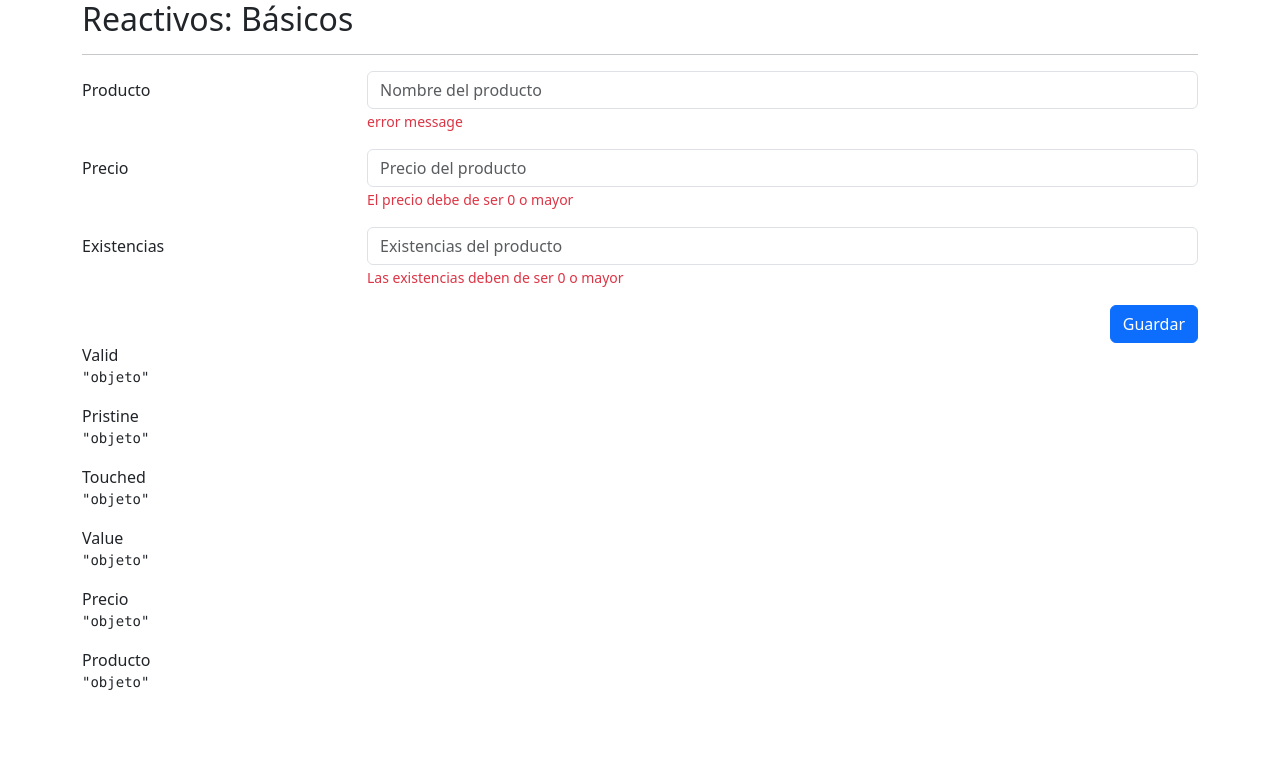
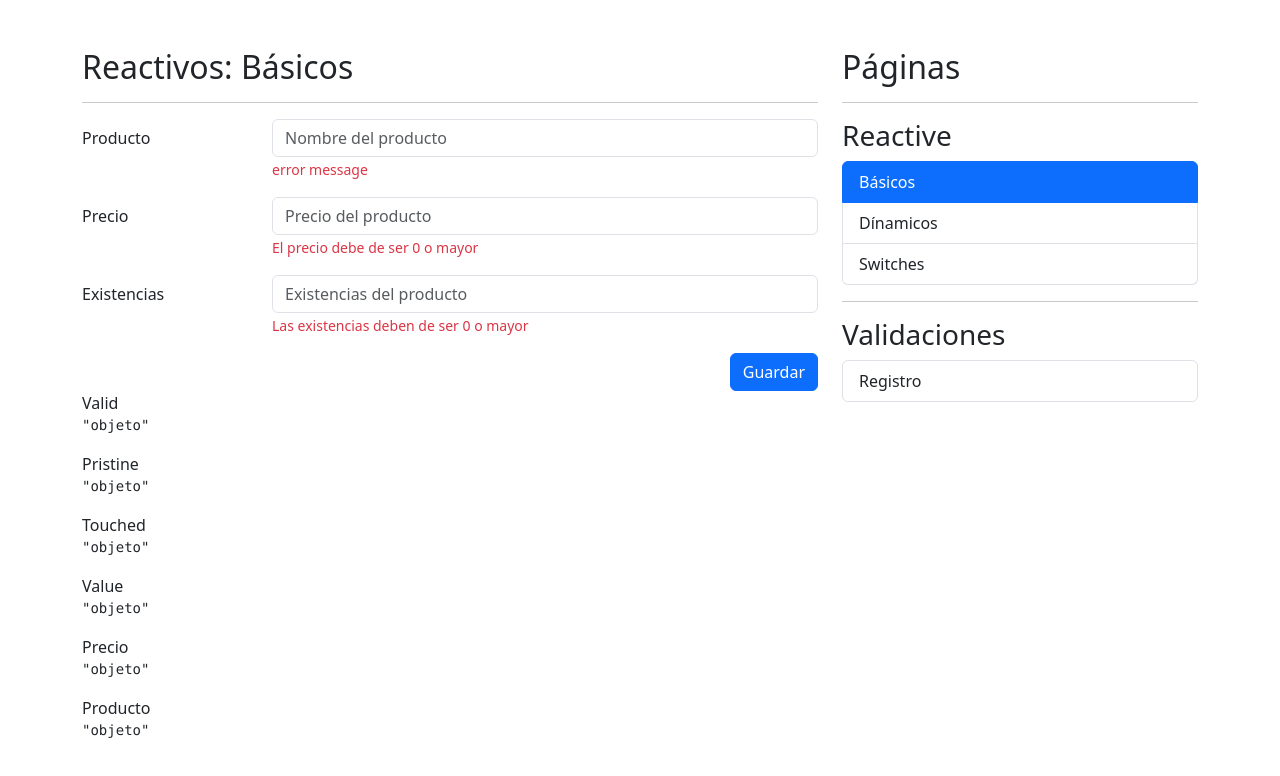
Before and after one commit to rubmanb/forms-app, an Angular app: page /reactive/basic in a window 1280 px wide. Shown: the top 776 px of the page. Built offline with nearby package versions, Linux system fonts and the light colour scheme.

Commit message:
Adding sidemenu and routes

```diff
--- a/src/app/app.component.html
+++ b/src/app/app.component.html
@@ -1 +1,8 @@
-<router-outlet></router-outlet>
+<div class="row mt-5">
+  <div class="col">
+    <router-outlet></router-outlet>
+  </div>
+  <div class="col-12 col-sm-4">
+    <shared-side-menu></shared-side-menu>
+  </div>
+</div>
--- /dev/null
+++ b/src/app/shared/components/side-menu/side-menu.component.html
@@ -0,0 +1,28 @@
+<h2>Páginas</h2>
+<hr />
+
+<h3 class="mt-3">Reactive</h3>
+
+<ul class="list-group">
+  <li
+    class="list-group-item"
+    *ngFor="let item of reactiveMenu"
+    [routerLink]="[item.route]"
+    routerLinkActive="active"
+  >
+    {{ item.title }}
+  </li>
+</ul>
+<hr />
+<h3 class="mt-3">Validaciones</h3>
+
+<ul class="list-group">
+  <li
+    class="list-group-item"
+    *ngFor="let item of authMenu"
+    [routerLink]="[item.route]"
+    routerLinkActive="active"
+  >
+    {{ item.title }}
+  </li>
+</ul>
--- /dev/null
+++ b/src/app/shared/components/side-menu/side-menu.component.ts
@@ -0,0 +1,35 @@
+import { Component } from '@angular/core';
+
+interface MenuItem {
+  title: string;
+  route: string;
+}
+
+@Component({
+  selector: 'shared-side-menu',
+  templateUrl: './side-menu.component.html',
+  styles: ``,
+})
+export class SideMenuComponent {
+  public reactiveMenu: MenuItem[] = [
+    {
+      title: 'Básicos',
+      route: './reactive/basic',
+    },
+    {
+      title: 'Dínamicos',
+      route: './reactive/dynamic',
+    },
+    {
+      title: 'Switches',
+      route: './reactive/switches',
+    },
+  ];
+
+  public authMenu: MenuItem[] = [
+    {
+      title: 'Registro',
+      route: './auth/sign-up',
+    },
+  ];
+}
```
Also changed, not shown: src/app/shared/shared.module.ts (+6 -7 lines).
